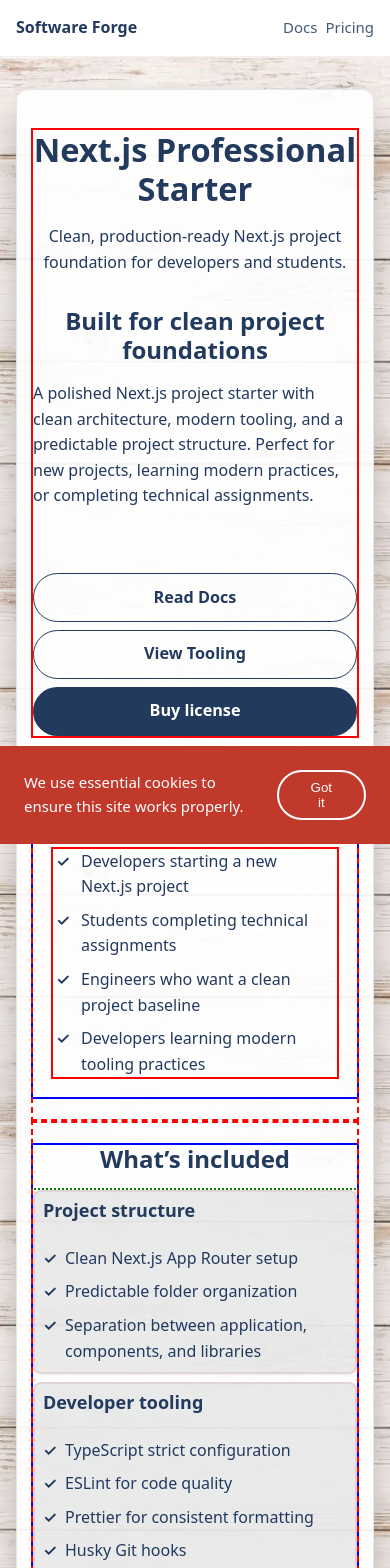
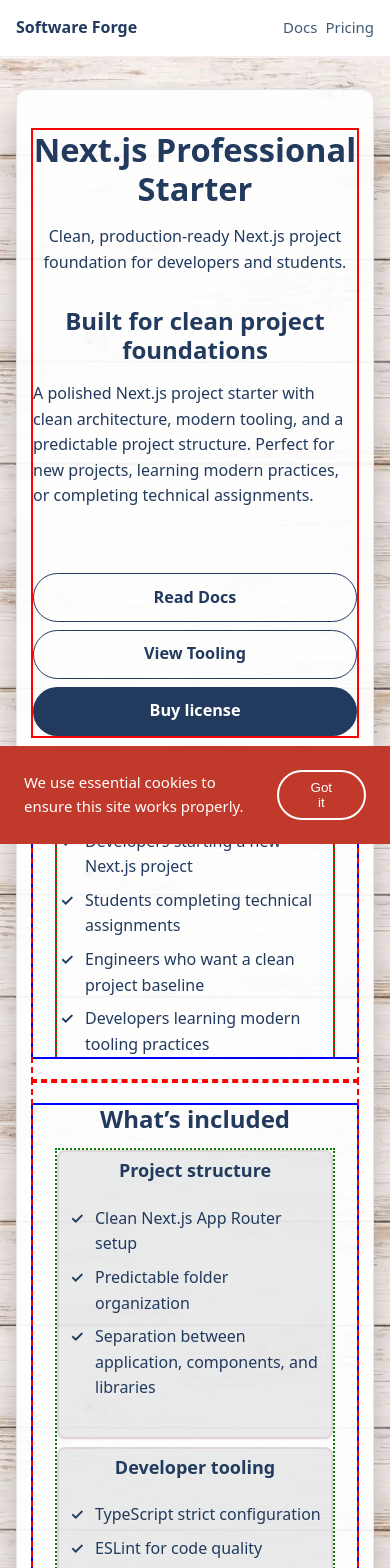
Before and after one commit to Grammeri/nextjs-landing, a Next.js app: page /products/starter in a window 390 px wide. Shown: the top 1568 px of the page. Built offline with nearby package versions, Linux system fonts and the light colour scheme.

Commit message:
refactor: improve product page spacing and mobile card padding

```diff
--- a/src/app/globals.css
+++ b/src/app/globals.css
@@ -270,7 +270,7 @@
    /* Width system */
    --section-content-max-width: 900px;
    --section-content-max-width-narrow: 720px;
-   --section-content-max-width-wide: 1100px;
+   --section-content-max-width-wide: 1280px;
 
    /* =============================== */
 
--- /dev/null
+++ b/src/app/products/starter/page.module.css
@@ -0,0 +1,4 @@
+.featureTitle {
+  line-height: 1.2;
+  min-height: 2.4em;
+}
--- a/src/app/products/starter/page.tsx
+++ b/src/app/products/starter/page.tsx
@@ -46,14 +46,12 @@ export default function StarterPage() {
       />
 
       <ProductSection title="Who is this starter for" align="center">
-        <div className={`${styles.sectionContent} ${styles.audienceContentCentered}`}>
         <ul className={styles.audienceList}>
           <li>Developers starting a new Next.js project</li>
           <li>Students completing technical assignments</li>
           <li>Engineers who want a clean project baseline</li>
           <li>Developers learning modern tooling practices</li>
         </ul>
-        </div>
       </ProductSection>
 
       <ProductSection title="What’s included">
--- a/src/shared/ui/pricing-card/PricingCard.module.css
+++ b/src/shared/ui/pricing-card/PricingCard.module.css
@@ -12,12 +12,22 @@
   flex-direction: column;
   align-items: stretch;
 
-  gap: 0; /* 👈 убрали одинаковые отступы */
+  gap: 0;
 
   color: var(--color-on-image-primary);
   outline: 2px solid red;
 
   min-width: 0;
+
+  padding: var(--spacing-xl); /* 👈 ВОТ КЛЮЧ */
+}
+
+@media (max-width: 480px) {
+  .card {
+    font-size: 16px;
+    line-height: 1.5;
+    padding: var(--spacing-lg);
+  }
 }
 .card h3 {
   font-size: var(--font-size-xl);
@@ -26,9 +36,9 @@
 
   text-align: center;
 
-  margin-bottom: var(--spacing-md); /* 👈 больше воздуха */
+  margin-bottom: var(--spacing-md);
 
-  letter-spacing: -0.01em; /* 👈 subtle premium типографика */
+  letter-spacing: -0.01em;
 }
 
 .paymentFull,
@@ -38,26 +48,37 @@
 .description {
   color: var(--color-on-image-secondary);
 
-  margin-top: 0;
-  margin-bottom: var(--spacing-md); /* 👈 ключевой отступ */
+  margin-top: var(--spacing-lg);
+  margin-bottom: var(--spacing-md);
+}
+
+@media (max-width: 480px) {
+  .description {
+    font-size: 16px;
+    line-height: 1.5;
+  }
 }
 
 .footerNote {
   color: var(--color-on-image-secondary);
 
-  margin-top: var(--spacing-md); /* 👈 ВОТ ЭТО добавляем */
+  margin-top: var(--spacing-md);
 }
 
 .price {
-  font-size: var(--font-size-lg); /* 👈 уменьшаем */
-  line-height: var(--line-height-heading);
-  font-weight: var(--font-weight-semibold);
-
-  letter-spacing: -0.01em; /* 👈 премиум штрих */
+  font-size: var(--font-size-lg);
+  line-height: var(--line-height-base);
+  font-weight: var(--font-weight-medium);
 
   color: var(--color-on-image-primary);
 
   margin-bottom: var(--spacing-md);
+}
+
+@media (max-width: 480px) {
+  .price {
+    font-size: 18px;
+  }
 }
 
 @media (max-width: 480px) {
@@ -98,6 +119,13 @@
   min-width: 0;
 }
 
+@media (max-width: 480px) {
+  .feature {
+    font-size: 16px;
+    line-height: 1.5;
+  }
+}
+
 .feature > * {
   min-width: 0;
 }
@@ -125,7 +153,7 @@
 
   text-align: center;
 
-  width: 100%;          /* 👈 ключ */
+  width: 100%;
 }
 
 .consentWrapper {
--- a/src/shared/ui/product-page/ProductPage.module.css
+++ b/src/shared/ui/product-page/ProductPage.module.css
@@ -54,20 +54,17 @@
         justify-content: center;
     }
 
-    /* отключаем увеличение */
         .heroActions > a:hover,
     .heroActions > button:hover {
         transform: none;
     }
 
-    /* primary: инверсия */
         .heroActions :global(.primary):hover {
         background: transparent;
         color: var(--color-texas-blue);
         border-color: var(--color-texas-blue);
     }
 
-    /* secondary: заливка */
         .heroActions :global(.secondary):hover {
         background: var(--color-texas-blue);
         color: var(--color-text-inverse);
@@ -116,9 +113,9 @@
 }
 
 .featureCard {
-    padding-top: var(--spacing-2xl);
+    padding-top: var(--spacing-sm);
     padding-right: var(--spacing-xl);
-    padding-bottom: var(--spacing-2xl);
+    padding-bottom: calc(var(--spacing-3xl) + 12px);
     padding-left: var(--spacing-xl);
     border-radius: var(--radius-md);
     border: var(--focus-ring-width) solid var(--color-tertiary-faded);
@@ -126,18 +123,26 @@
     box-shadow: var(--shadow-xs);
     display: flex;
     flex-direction: column;
-    align-items: flex-start;
+    align-items: center;
     gap: var(--spacing-lg);
     min-width: 0;
 }
 
 .featureTitle {
     margin: 0 0 var(--spacing-md) 0;
-    font-size: var(--font-size-xl);
+
+    font-size: calc(var(--font-size-xl) + 1px);
     line-height: var(--line-height-heading);
     font-weight: var(--font-weight-semibold);
+
     text-align: center;
-    white-space: normal;
+
+    min-height: 3em;
+
+    display: flex;
+    align-items: flex-end;
+    justify-content: center;
+
     text-wrap: balance;
 }
 
@@ -146,22 +151,26 @@
     gap: var(--spacing-lg);
     margin: 0;
     width: 100%;
+    align-self: stretch;
     max-width: 44rem;
 }
 
 .featureList li {
-    position: relative;
-    padding-left: calc(var(--product-list-icon-offset) + var(--spacing-icon-text));
-    font-size: var(--font-size-lg);
+    display: grid;
+    grid-template-columns: 20px 1fr;
+    align-items: start;
+    gap: var(--spacing-sm);
+
+    font-size: calc(var(--font-size-lg) + 1px);
     line-height: var(--product-list-line-height-tight);
-    overflow-wrap: break-word;
 }
 
 .featureList li::before {
     content: '✓';
-    position: absolute;
-    left: 0;
-    top: 0;
+    display: flex;
+    align-items: center;
+    justify-content: center;
+
     font-weight: var(--font-weight-semibold);
 }
 
@@ -304,8 +313,7 @@
 
     color: var(--color-product-text);
 }
-
-@media (max-width: 768px) {
+@media (max-width: 767px) {
     .heroActions {
         gap: var(--spacing-sm);
     }
@@ -317,7 +325,10 @@
     }
 
     .featureCard {
-        padding: var(--spacing-lg);
+        padding-top: var(--spacing-lg);
+        padding-right: var(--spacing-lg);
+        padding-bottom: calc(var(--spacing-lg) + 28px);
+        padding-left: var(--spacing-lg);
         gap: var(--spacing-md);
     }
 
@@ -365,7 +376,10 @@
     }
 
     .featureCard {
-        padding: var(--spacing-md);
+        padding-top: var(--spacing-md);
+        padding-right: var(--spacing-md);
+        padding-bottom: calc(var(--spacing-md) + 28px);
+        padding-left: var(--spacing-md);
     }
 
     .trustBlock {
@@ -385,14 +399,12 @@
         line-height: var(--line-height-base);
     }
 
-    /* все подзаголовки уровня секций */
        :global(h2) {
         font-size: var(--font-size-lg);
         line-height: var(--line-height-heading);
         text-align: center;
     }
 
-    /* подзаголовки внутри карточек */
         .featureTitle {
         font-size: var(--font-size-lg);
         line-height: var(--line-height-heading);
@@ -400,7 +412,10 @@
     }
 
     .featureCard {
-        padding: var(--spacing-sm);
+        padding-top: var(--spacing-sm);
+        padding-right: var(--spacing-sm);
+        padding-bottom: calc(var(--spacing-sm) + 28px); /* 👈 добавили низ */
+        padding-left: var(--spacing-sm);
         gap: var(--spacing-sm);
     }
 
@@ -419,7 +434,6 @@
         height: 36px;
     }
 
-    /* ✅ фикс layout email */
       .supportInline {
         display: flex;
         flex-direction: column;
--- a/src/shared/ui/product/ProductSection.module.css
+++ b/src/shared/ui/product/ProductSection.module.css
@@ -12,9 +12,11 @@
 
   display: flex;
   flex-direction: column;
-  gap: var(--spacing-xl);
+  gap: var(--spacing-lg);
 
-  /* DEBUG LAYOUT */
+  padding-left: var(--spacing-lg);
+  padding-right: var(--spacing-lg);
+
   outline: 2px solid blue;
 }
 
@@ -40,12 +42,11 @@
 .content {
   display: flex;
   flex-direction: column;
-  gap: var(--spacing-xl);
+  gap: var(--spacing-lg);
 
   /* DEBUG LAYOUT */
   outline: 2px dotted green;
 }
-
 @media (max-width: 768px) {
   .container {
     gap: var(--spacing-lg);
```
Lines whose indentation alone changed are shown as unchanged.
